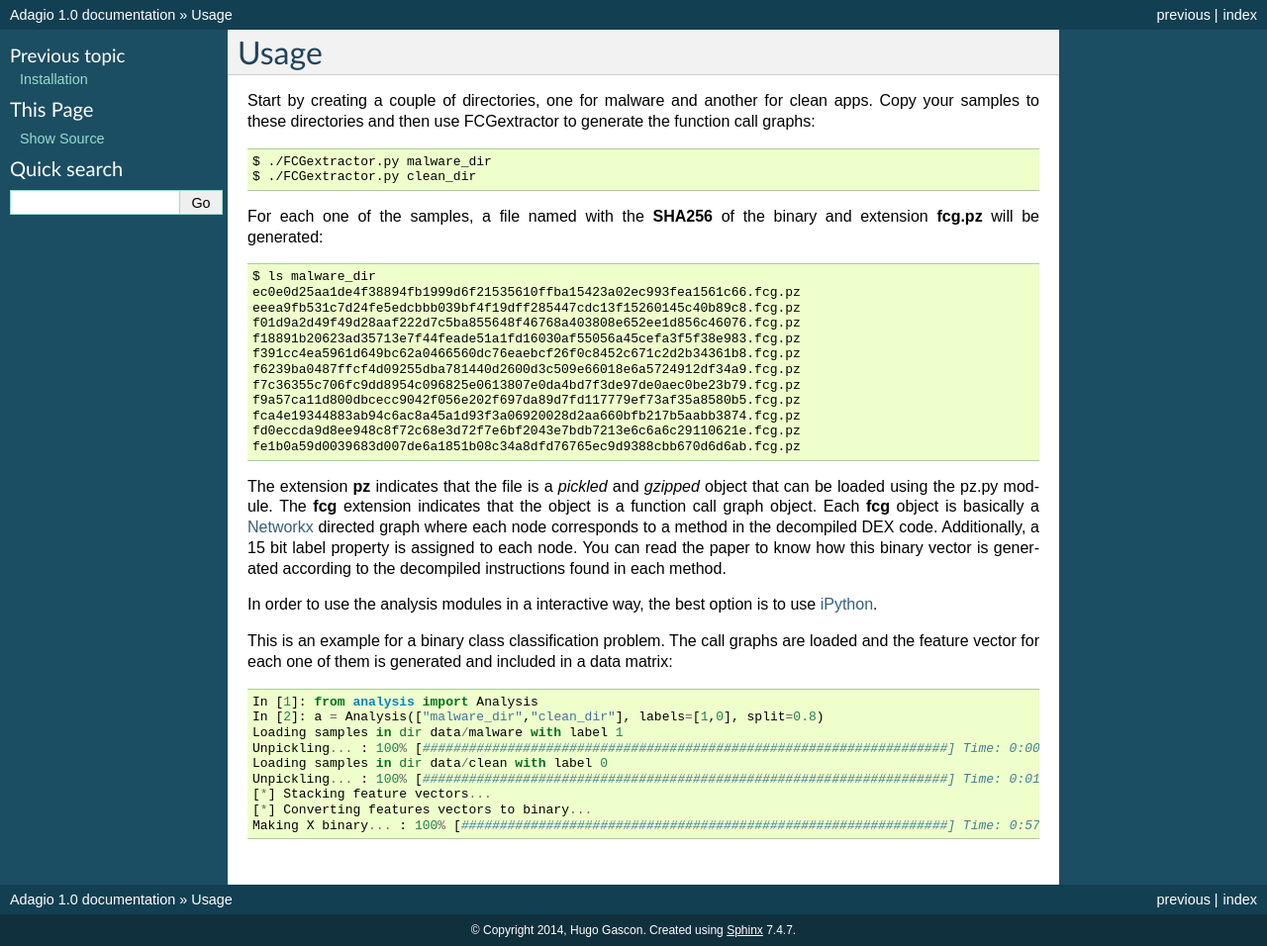
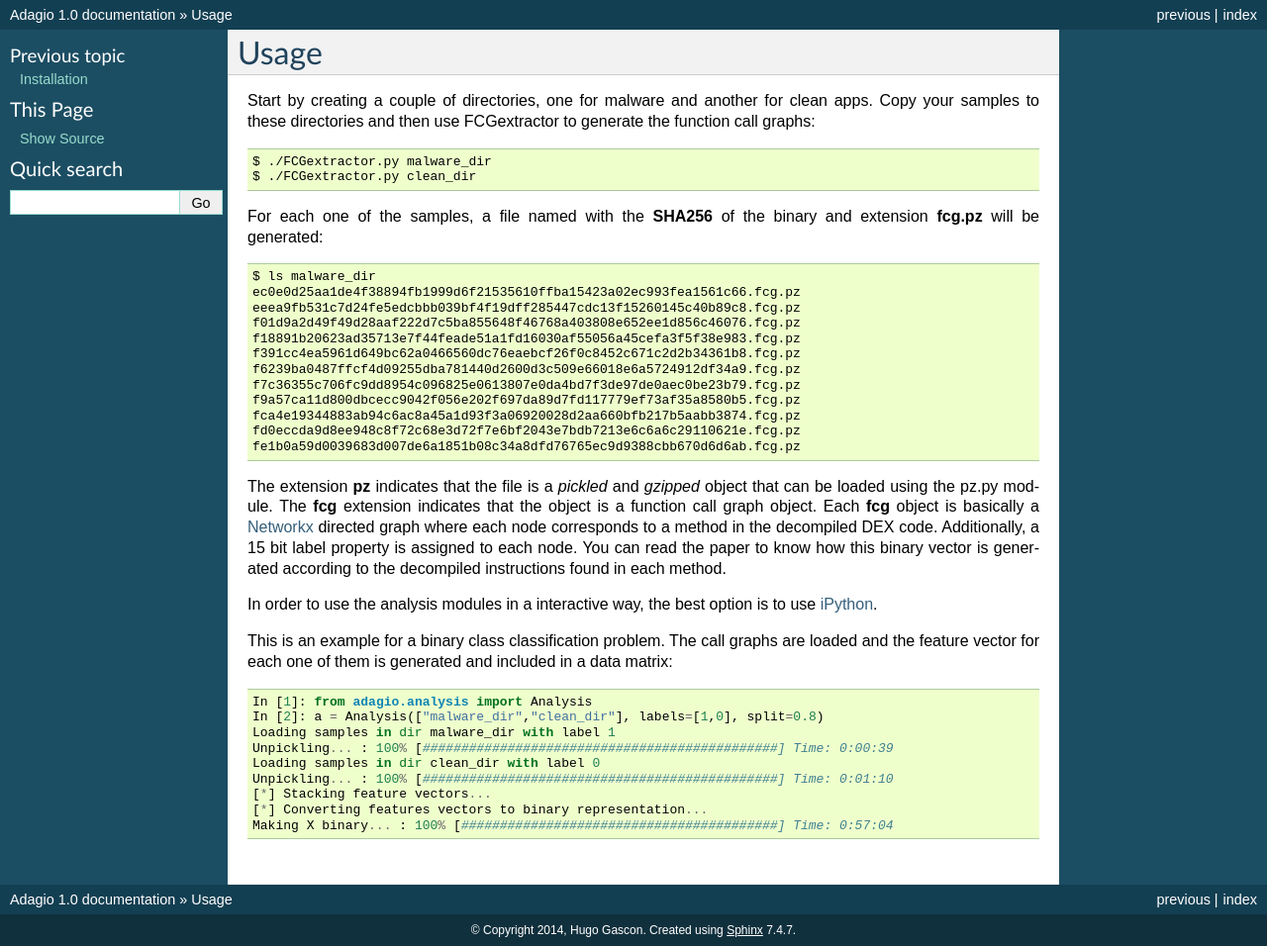
Before and after one commit to hgascon/adagio, a Sphinx documentation site: the page built from docs/usage.rst, in a window 1280 px wide. Shown: the whole page at 99% size. Built offline with Sphinx 7.4.7, drawn with Linux system fonts in a browser that asks for light colours; formulas are drawn with MathJax 3.

Commit message:
more doc/usage

```diff
--- a/docs/usage.rst
+++ b/docs/usage.rst
@@ -39,12 +39,12 @@ In order to use the analysis modules in a interactive way, the best option is to
 
 This is an example for a binary class classification problem. The call graphs are loaded and the feature vector for each one of them is generated and included in a data matrix::
 
-    In [1]: from analysis import Analysis
+    In [1]: from adagio.analysis import Analysis
     In [2]: a = Analysis(["malware_dir","clean_dir"], labels=[1,0], split=0.8)
-    Loading samples in dir data/malware with label 1
-    Unpickling... : 100% [####################################################################] Time: 0:00:39
-    Loading samples in dir data/clean with label 0
-    Unpickling... : 100% [####################################################################] Time: 0:01:10
+    Loading samples in dir malware_dir with label 1
+    Unpickling... : 100% [##############################################] Time: 0:00:39
+    Loading samples in dir clean_dir with label 0
+    Unpickling... : 100% [##############################################] Time: 0:01:10
     [*] Stacking feature vectors...
-    [*] Converting features vectors to binary...
-    Making X binary... : 100% [###############################################################] Time: 0:57:04
+    [*] Converting features vectors to binary representation...
+    Making X binary... : 100% [#########################################] Time: 0:57:04
```
Also changed, not shown: 5 other files.
